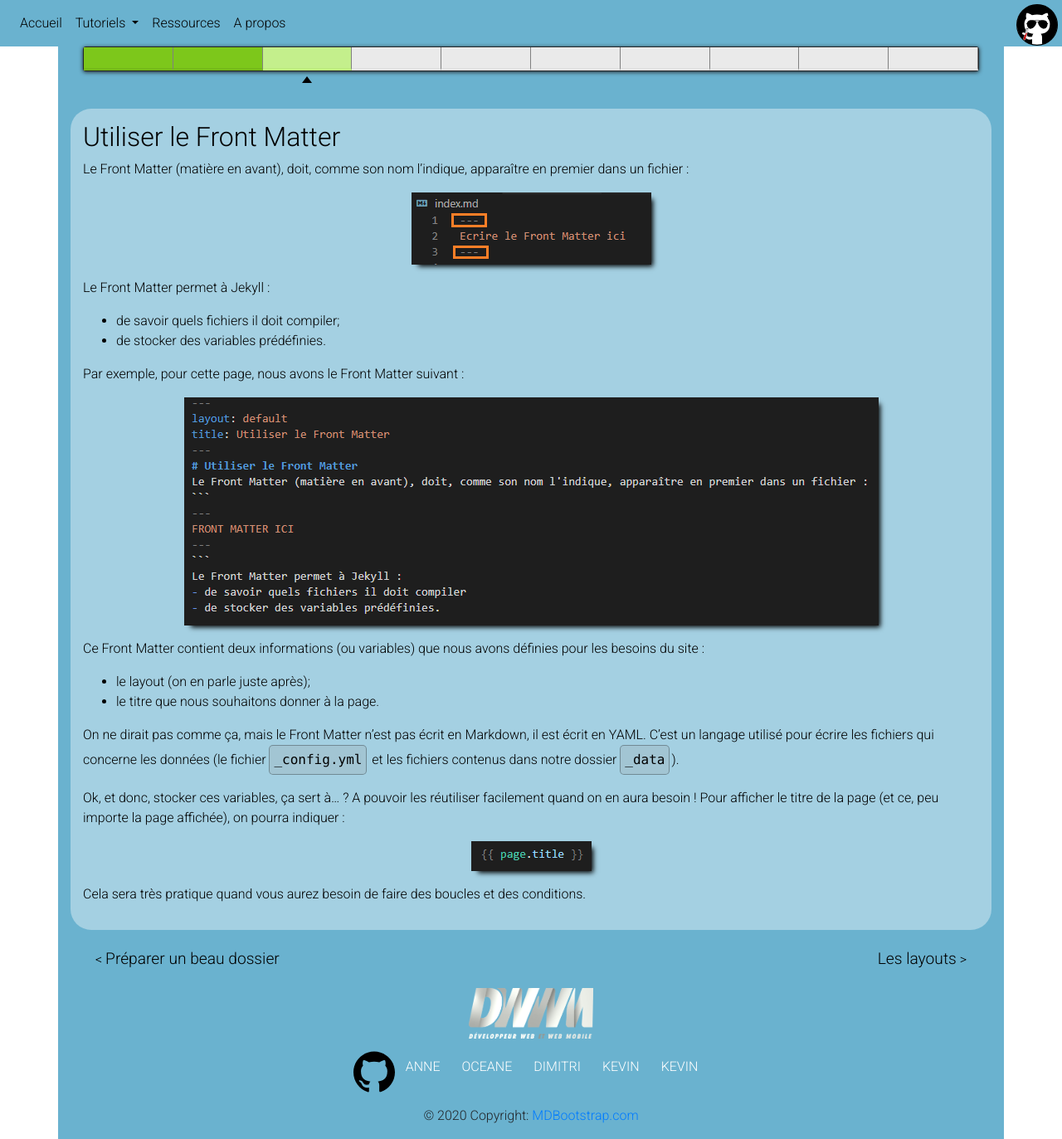
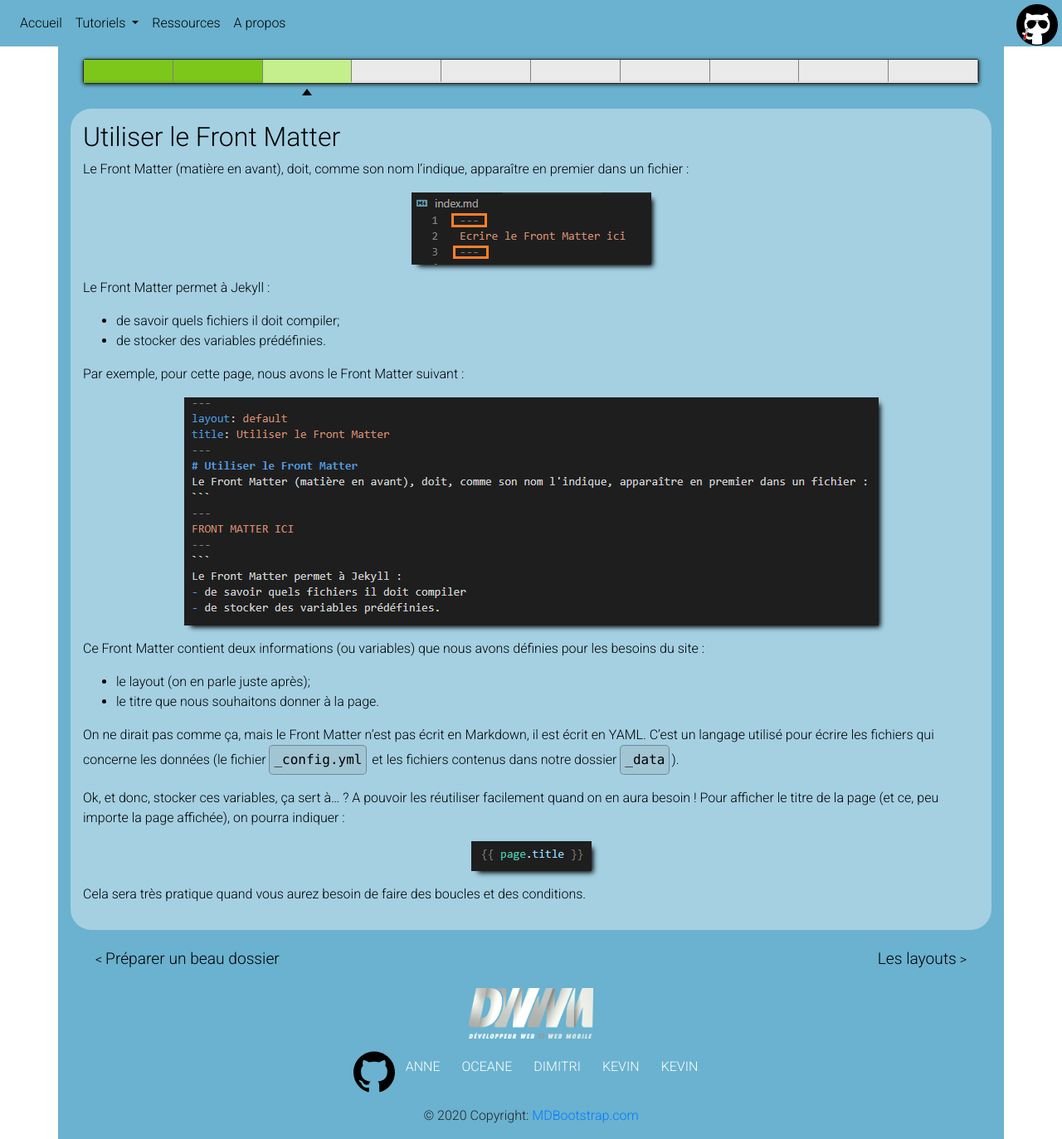
Before and after one commit to OceaneRFT/jekyll-starter, a Jekyll site: the page built from _tutoriels/tuto103-frontmatter.md, in a window 1280 px wide. Shown: the whole page at 83% size. Built offline with Jekyll 4.4.1, drawn with Linux system fonts in a browser that asks for light colours.

Commit message:
add margin on progress

```diff
--- a/_sass/progress.scss
+++ b/_sass/progress.scss
@@ -8,7 +8,8 @@ section.progress {
     overflow: visible;
     display: flex;
     height: 30px;
-    margin-bottom: 30px;
+    margin-top: 15px;
+    margin-bottom: 15px;
     margin-left: $offset_parent;
     margin-right: $offset_parent;
     border: 1px solid;
```
